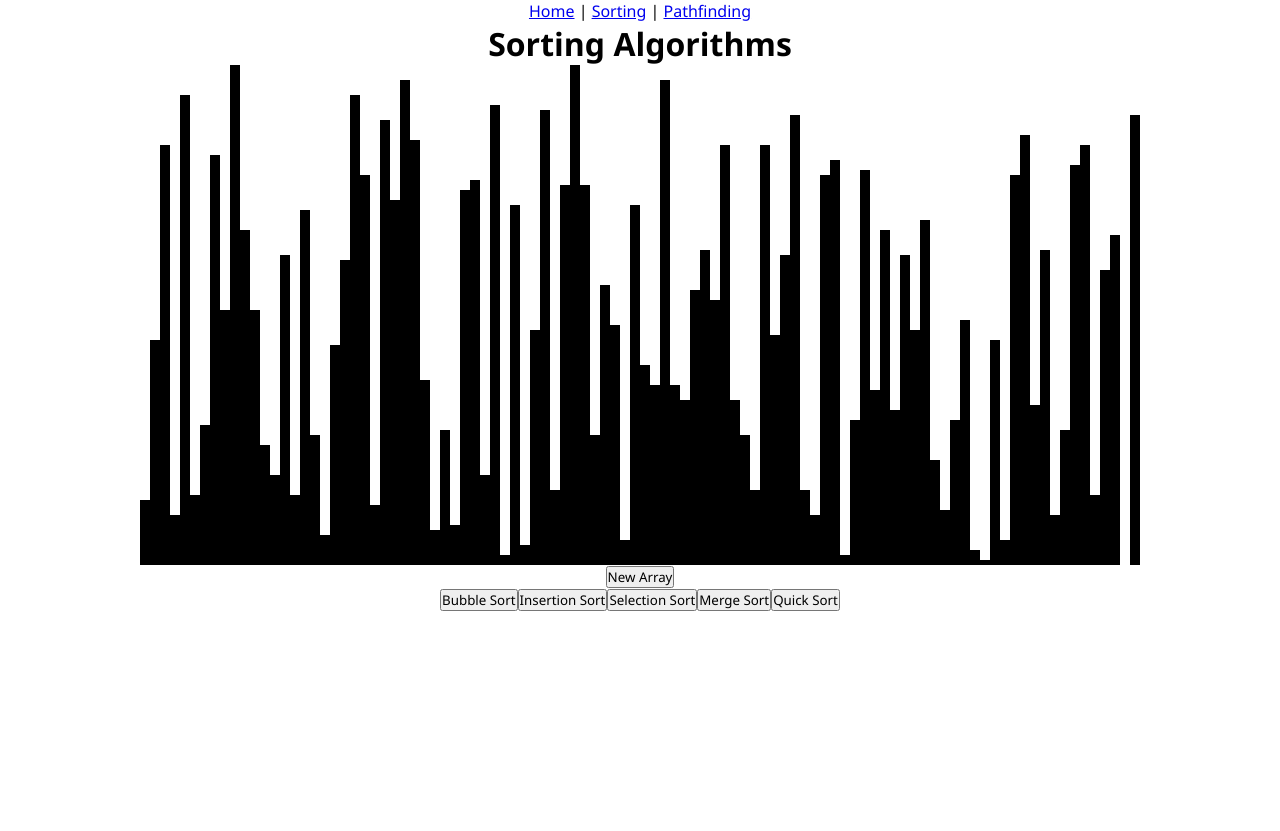
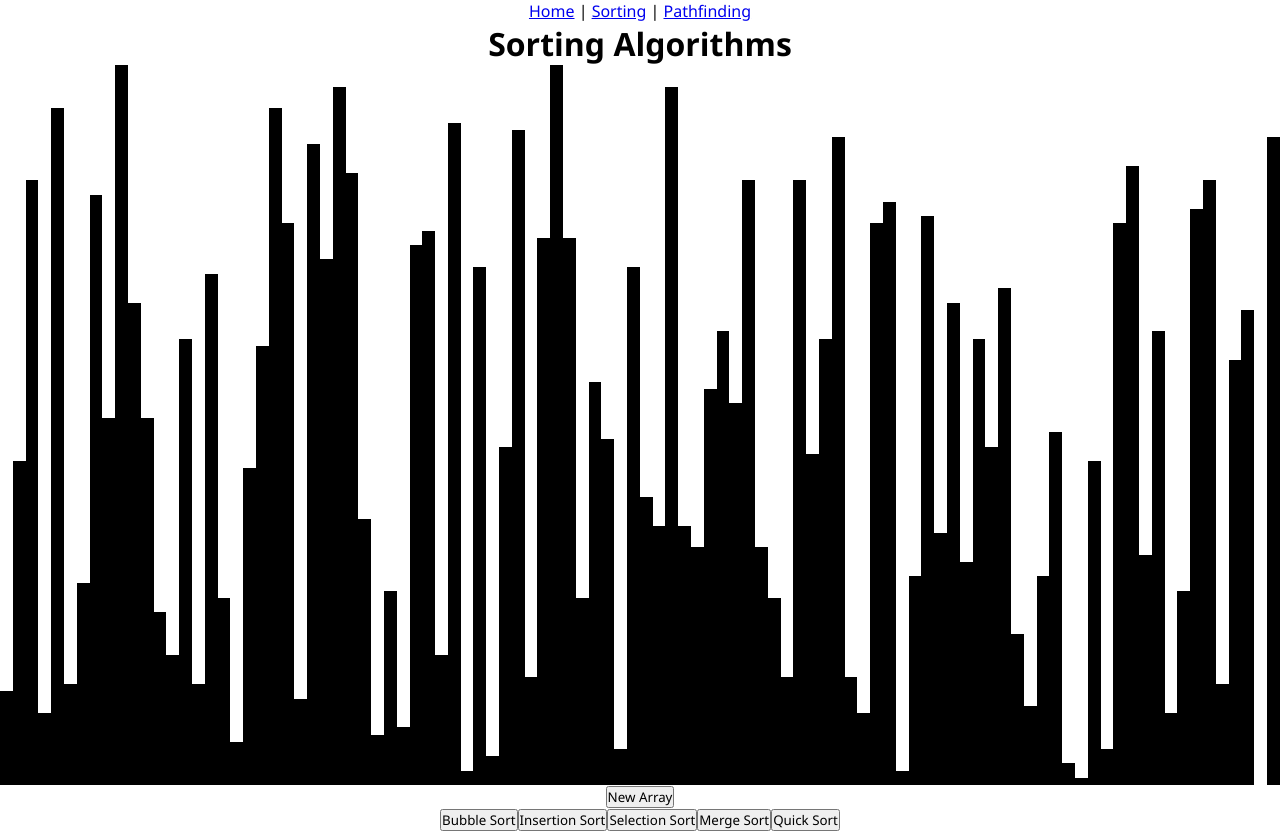
Before and after one commit to aakashkcx/algorithms, a Vue app: page /sorting in a window 1280 px wide. Before the commit the page ends 800 px from the top, so only its background shows below. Built offline with nearby package versions, Linux system fonts and the light colour scheme.

Commit message:
rename to algorithms, change width height

```diff
--- a/src/Sorting/Display.vue
+++ b/src/Sorting/Display.vue
@@ -4,7 +4,7 @@
       class="item"
       v-for="(value, index) in array"
       :key="index"
-      :style="{ height: value * 5 + 'px' }"
+      :style="{ height: value * 7.2 + 'px' }"
     ></div>
   </div>
 </template>
@@ -19,13 +19,13 @@ export default {
 <style scoped>
 #display {
   display: flex;
-  width: 1000px;
-  height: 500px;
+  width: 1280px;
+  height: 720px;
   margin: auto;
   align-items: flex-end;
 }
 .item {
   background-color: black;
-  width: 10px;
+  width: 100%;
 }
 </style>
--- a/src/Sorting/index.vue
+++ b/src/Sorting/index.vue
@@ -36,7 +36,7 @@ import {
   selectionSort,
   mergeSort,
   quickSort,
-} from "./sorts";
+} from "./algorithms";
 
 export default {
   name: "Sorting",
```
Also changed, not shown: src/Sorting/algorithms.js (renamed from src/Sorting/sorts.js).
